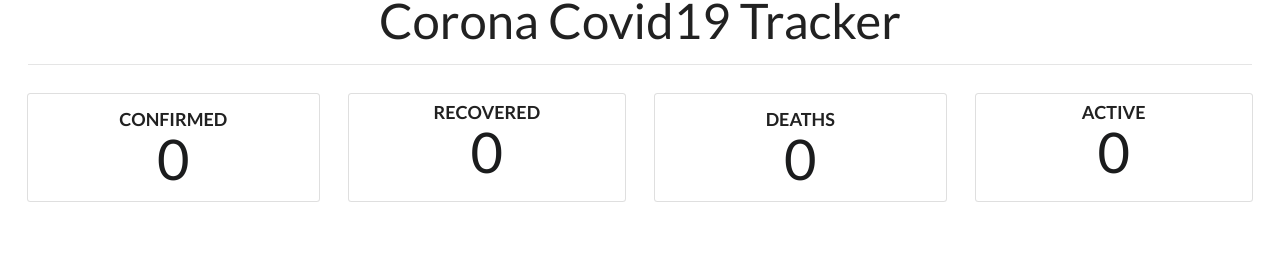
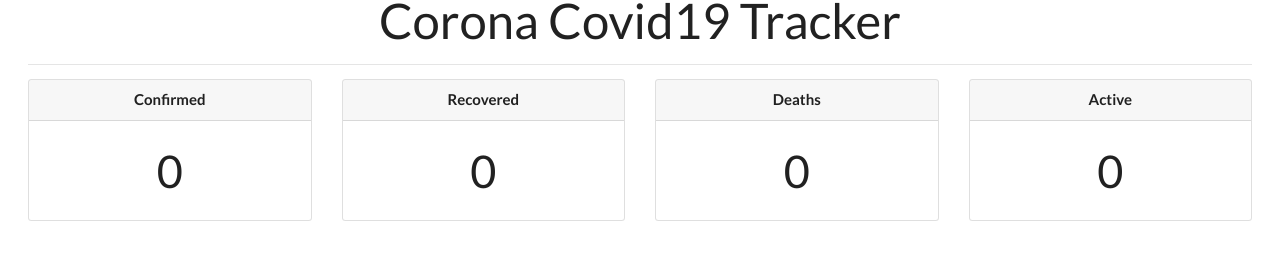
Before and after one commit to sarangkamble/angular-coronavirus-trackers, an Angular app: page / in a window 1280 px wide. Shown: the part 113-384 px from the top of the page. Built offline with nearby package versions, Linux system fonts and the light colour scheme; no server answers; what angular-google-charts would draw is missing.

Commit message:
2 files modified

```diff
--- a/src/app/components/dashboard-card/dashboard-card.component.html
+++ b/src/app/components/dashboard-card/dashboard-card.component.html
@@ -1,4 +1,4 @@
-<div class="row">
+<!-- <div class="row">
     <div class="card col p-3 m-3">
         <div class="ui statistic">
             <div class="label">
@@ -40,4 +40,41 @@
         </div>
     </div>
 
+</div> -->
+
+
+
+<div class="row">
+	<div class="col-md-3">
+		<div class="card">
+			<h4 class="card-header text-center">Confirmed</h4>
+			<p class="card-body text-center" style="font-size: 45px;">
+				{{totalConfirmed}}
+			</p>
+		</div>
+	</div>
+	<div class="col-md-3">
+		<div class="card">
+			<h4 class="card-header text-center">Recovered</h4>
+			<p class="card-body text-center" style="font-size: 45px;">
+				{{totalRecovered}}
+			</p>
+		</div>
+	</div>
+	<div class="col-md-3">
+		<div class="card">
+			<h4 class="card-header text-center">Deaths</h4>
+			<p class="card-body text-center" style="font-size: 45px;">
+				{{totalDeaths}}
+			</p>
+		</div>
+	</div>
+	<div class="col-md-3">
+		<div class="card">
+			<h4 class="card-header text-center">Active</h4>
+			<p class="card-body text-center" style="font-size: 45px;">
+				{{totalActive}}
+			</p>
+		</div>
+	</div>
 </div>
--- a/src/styles.css
+++ b/src/styles.css
@@ -1,3 +1,27 @@
 /* Add application styles & imports to this file! */
-@import url(https://maxcdn.bootstrapcdn.com/bootstrap/4.0.0/css/bootstrap.min.css);
+@import url(https://maxcdn.bootstrapcdn.com/bootstrap/4.4.1/css/bootstrap.min.css);
 @import url(https://cdnjs.cloudflare.com/ajax/libs/semantic-ui/2.2.13/semantic.min.css);
+
+/*
+  <link rel="stylesheet" href="https://maxcdn.bootstrapcdn.com/bootstrap/4.4.1/css/bootstrap.min.css">
+  <script src="https://ajax.googleapis.com/ajax/libs/jquery/3.4.1/jquery.min.js"></script>
+  <script src="https://cdnjs.cloudflare.com/ajax/libs/popper.js/1.16.0/umd/popper.min.js"></script>
+  <script src="https://maxcdn.bootstrapcdn.com/bootstrap/4.4.1/js/bootstrap.min.js"></script> */
+
+
+  @media screen and (max-width:768px) {
+
+input.contact.col-md-6{
+    width:40.5%;
+    margin: 15px 15px 0 58px;
+}
+  }
+
+/* <div class="row">
+    <div class="col-md-3">
+      <div class="card">
+          <h4 class="card-header text-center">This is Card #1</h4>
+          <p class="card-body text-center">Some quick example text to build on the card title and make up the bulk of the card's content.</p>
+      </div>
+    </div>
+  </div> */
```
